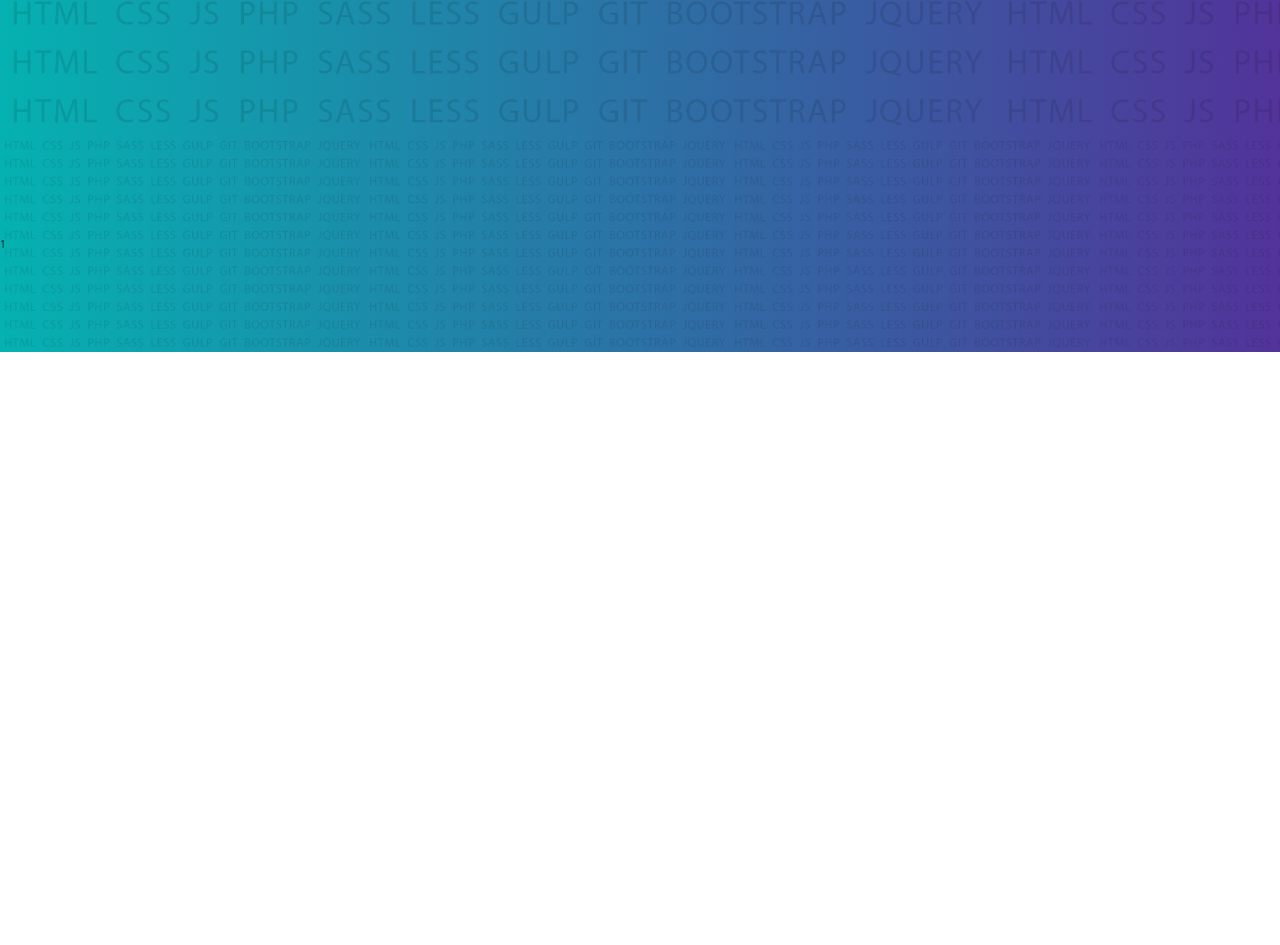
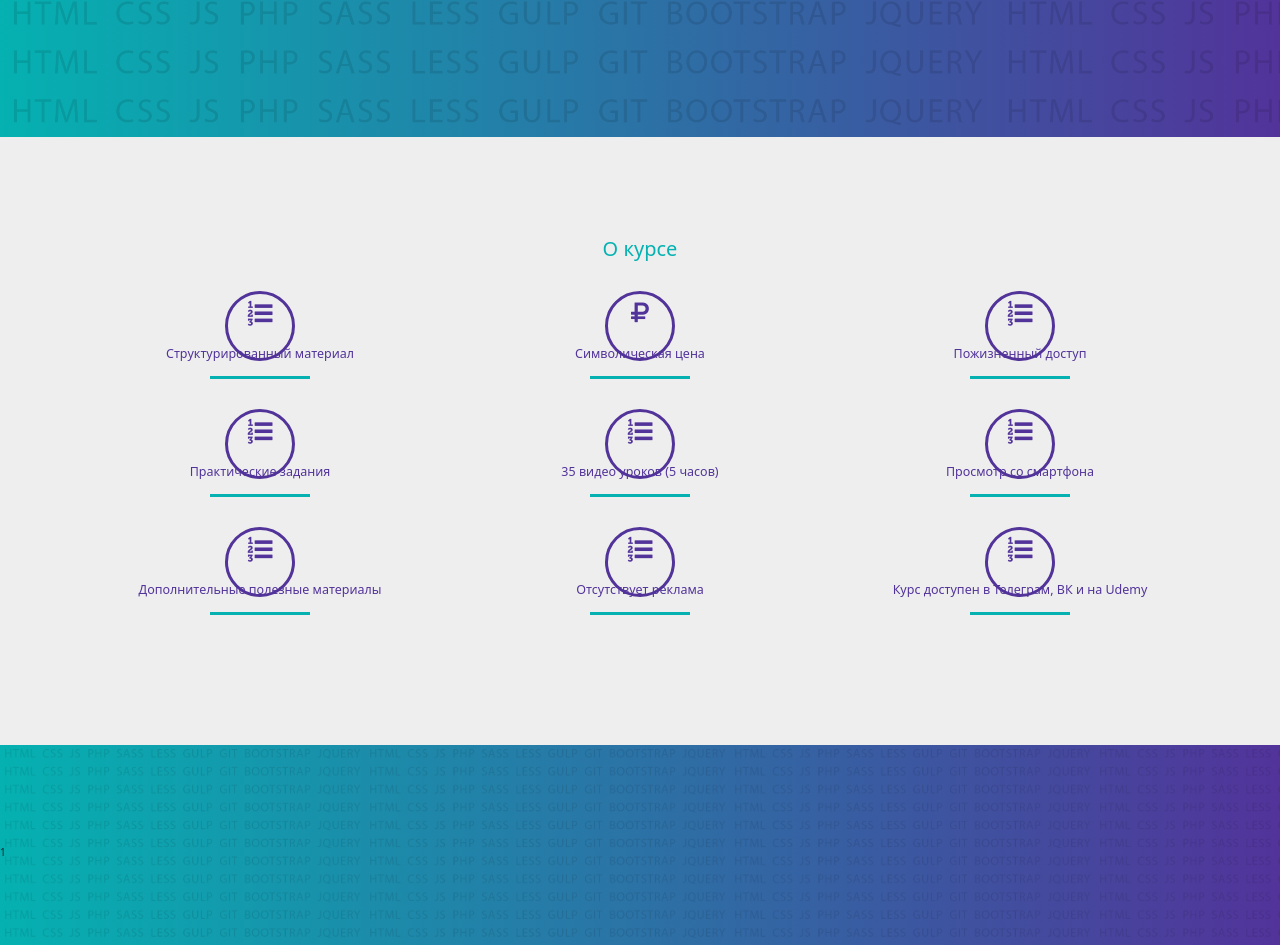
Before and after one commit to amsornet/SiteOnBootstrap5, a plain HTML site: page index.html in a window 1280 px wide. Shown: the part 450-1395 px from the top of the page. Before the commit the page ends 802 px from the top, so only its background shows below. Drawn offline with Linux system fonts and the light colour scheme.

Commit message:
grid 3 x 3

```diff
--- a/index.html
+++ b/index.html
@@ -24,6 +24,71 @@
     </div>
   </div>
 </header>
+
+<section class="about">
+  <div class="container">
+    <div class="row">
+      <div class="col-12">
+        <h2 class="text-center text-upppercase color1 mb-5">О курсе</h2>
+      </div>
+    </div>
+    <div class="row">
+      <div class="col-xl-4 col-md-6 col sm-12">
+        <div class="itd_circle"><i class="icon-list-numbered"></i></div>
+        <h5 class="text-center">Структурированный материал</h5>
+        <div class="line"></div>
+      </div>
+      <div class="col-xl-4 col-md-6 col sm-12">
+        <div class="itd_circle"><i class="icon-rouble"></i></div>
+        <h5 class="text-center">Символическая цена</h5>
+        <div class="line"></div>
+      </div>
+      <div class="col-xl-4 col-md-6 col sm-12">
+        <div class="itd_circle"><i class="icon-list-numbered"></i></div>
+        <h5 class="text-center">Пожизненный доступ</h5>
+        <div class="line"></div>
+      </div>
+      <div class="col-xl-4 col-md-6 col sm-12">
+        <div class="itd_circle"><i class="icon-list-numbered"></i></div>
+        <h5 class="text-center">Практические задания</h5>
+        <div class="line"></div>
+      </div>
+      <div class="col-xl-4 col-md-6 col sm-12">
+        <div class="itd_circle"><i class="icon-list-numbered"></i></div>
+        <h5 class="text-center">35 видео уроков (5 часов)</h5>
+        <div class="line"></div>
+      </div>
+      <div class="col-xl-4 col-md-6 col sm-12">
+        <div class="itd_circle"><i class="icon-list-numbered"></i></div>
+        <h5 class="text-center">Просмотр со смартфона</h5>
+        <div class="line"></div>
+      </div>
+      <div class="col-xl-4 col-md-6 col sm-12">
+        <div class="itd_circle"><i class="icon-list-numbered"></i></div>
+        <h5 class="text-center">Дополнительные полезные материалы</h5>
+        <div class="line"></div>
+      </div>
+      <div class="col-xl-4 col-md-6 col sm-12">
+        <div class="itd_circle"><i class="icon-list-numbered"></i></div>
+        <h5 class="text-center">Отсутствует реклама</h5>
+        <div class="line"></div>
+      </div>
+      <div class="col-xl-4 col-md-6 col sm-12">
+        <div class="itd_circle"><i class="icon-list-numbered"></i></div>
+        <h5 class="text-center">Курс доступен в Телеграм, ВК и на Udemy</h5>
+        <div class="line"></div>
+      </div>
+    </div>
+
+
+
+  </div>
+</section>
+
+
+
+
+
 <footer id="footer">
   1
 </footer>
@@ -38,7 +103,7 @@
         <button type="button" class="btn-close" data-bs-dismiss="modal" aria-label="Close"></button>
       </div>
       <div class="modal-body">
-        <div class='embed-container'><iframe src='https://www.youtube.com/embed//41tdjZWeCH0' frameborder='0' allowfullscreen></iframe></div>
+        <div class="embed-container"><iframe src="https://www.youtube.com/embed//41tdjZWeCH0" frameborder="0" allowfullscreen></iframe></div>
 
       </div>
     </div>
--- a/sass/style.sass
+++ b/sass/style.sass
@@ -67,3 +67,39 @@
   left: 0
   width: 100%
   height: 100%
+
+/*  О курсе*/
+.about
+  background-color: #eee
+.about
+  font-size: 2.5rem
+  color: var(--color2)
+
+.itd_circle
+  margin: 0 auto -1.5rem
+  width: 7rem
+  height: 7rem
+  border: .3rem solid var(--color2)
+  border-radius: 50%
+  display: flex
+  justify-content: center
+  align-item: center
+
+.line
+  width: 10rem
+  height: .3rem
+  background-color: var(--color1)
+  margin: 1.5rem auto 3rem
+
+/* цвет*/
+.color1
+  color: var(--color1)
+
+.color2
+  color: var(--color2)
+
+.bg1
+  background-color: var(--color1)
+
+.bg2
+  background-color: var(--color2)
```
Also changed, not shown: css/style.css. Lines whose indentation alone changed are shown as unchanged.
